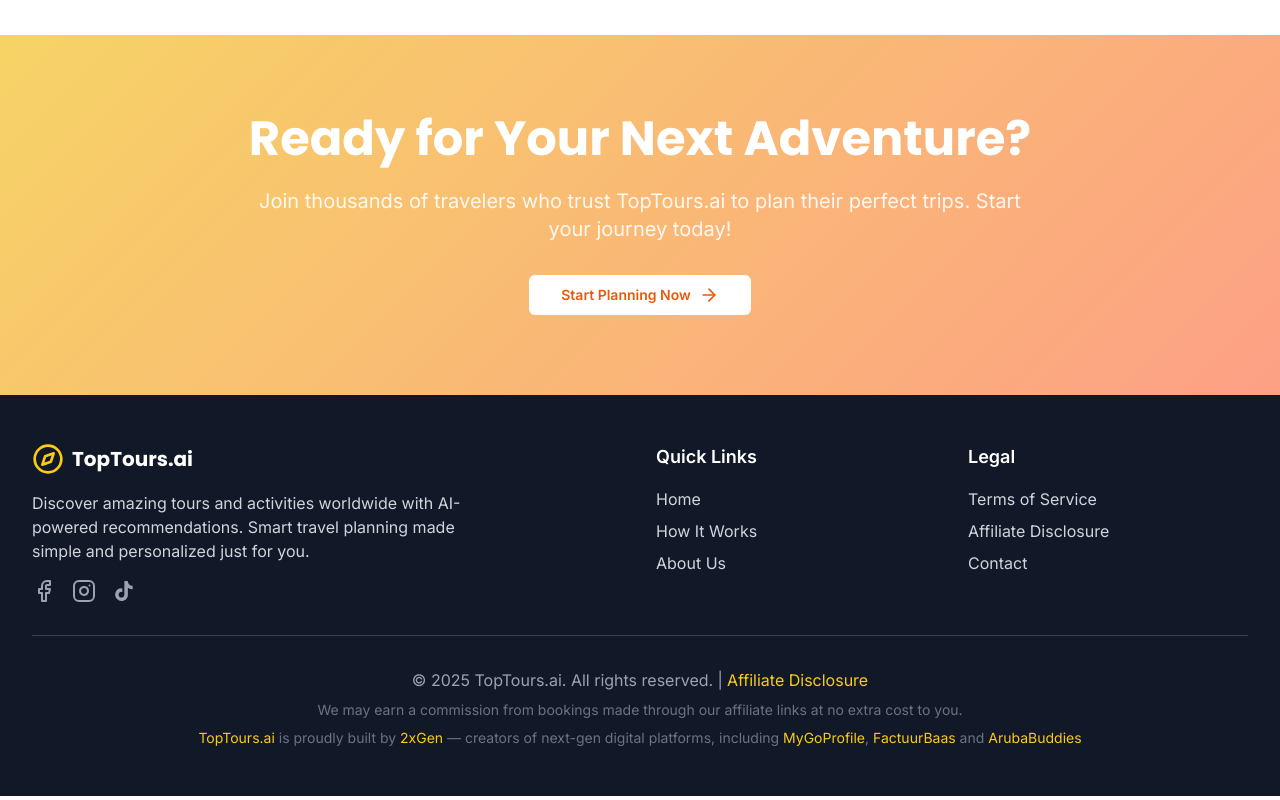
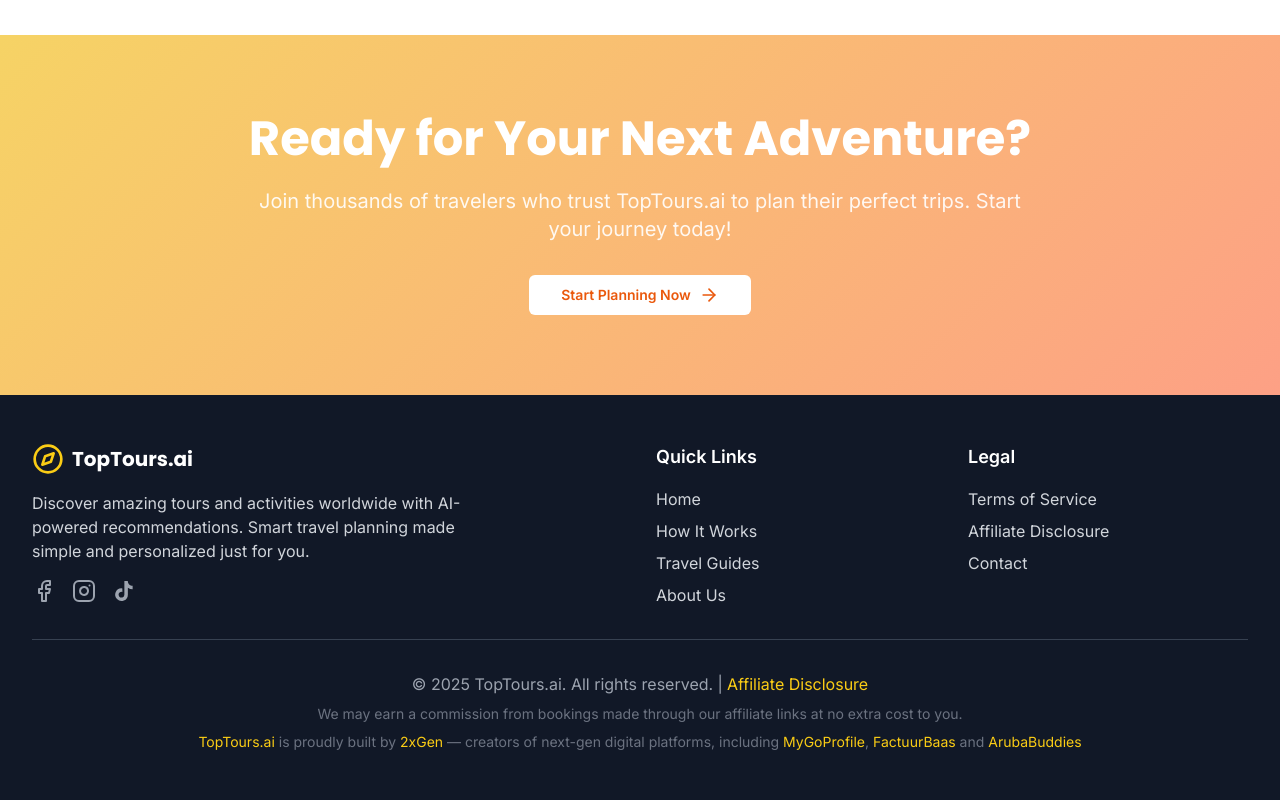
Before and after one commit to 2xGen/toptours, a Next.js app: page / in a window 1280 px wide. Shown: the part 3931-4731 px from the top of the page. Built offline with nearby package versions, Linux system fonts and the light colour scheme.

Commit message:
Add Travel Guides to footer Quick Links and remove duplicate breadcrumbs from destination pages

```diff
--- a/src/components/FooterNext.jsx
+++ b/src/components/FooterNext.jsx
@@ -53,6 +53,7 @@
             <ul className="space-y-2">
               <li><Link href="/" className="text-gray-300 hover:text-white transition-colors">Home</Link></li>
               <li><Link href="/how-it-works" className="text-gray-300 hover:text-white transition-colors">How It Works</Link></li>
+              <li><Link href="/travel-guides" className="text-gray-300 hover:text-white transition-colors">Travel Guides</Link></li>
               <li><Link href="/about" className="text-gray-300 hover:text-white transition-colors">About Us</Link></li>
             </ul>
           </div>
```
